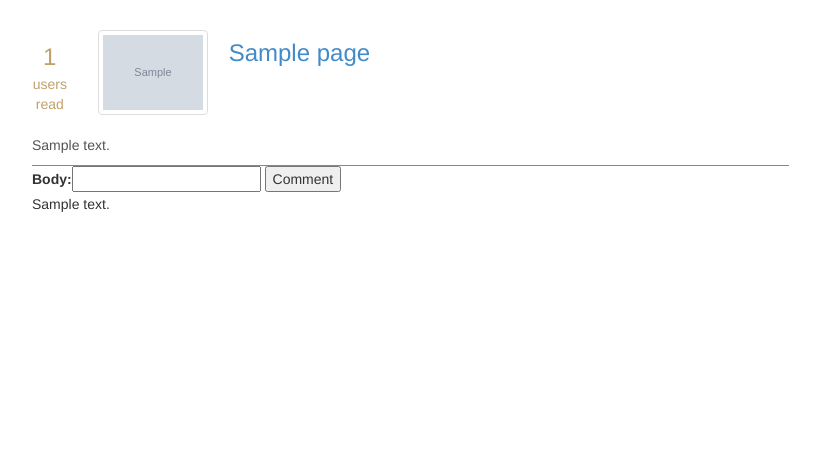
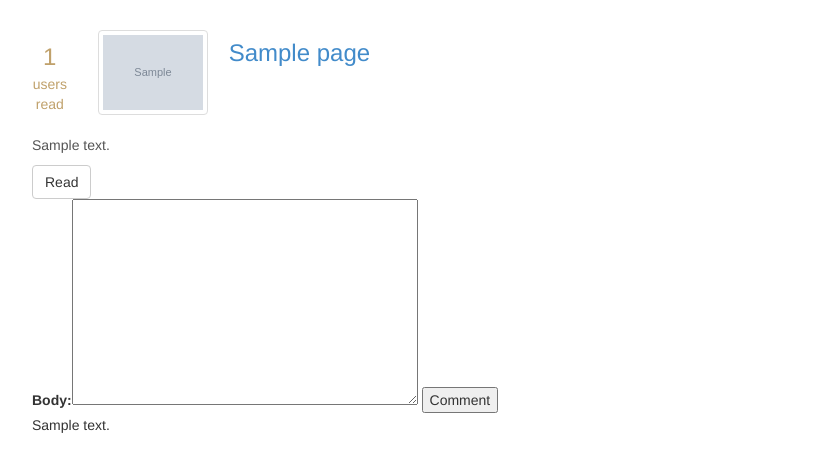
Before and after one commit to hirokiky/kabuso, a Django app: page /page/1/ in a window 1280 px wide. Shown: the part 52-506 px from the top of the page, without its empty margins (33-853 px from the left). Run offline with Django 3.2, Linux system fonts and the light colour scheme; tables that the repository leaves empty hold one stand-in row (values such as "Sample post"); grey boxes marked "Sample" are stand-in pictures; some libraries are stand-ins or nearby versions.

Commit message:
Created plain Read button on page detail

```diff
--- a/kabuso/core/api.py
+++ b/kabuso/core/api.py
@@ -26,6 +26,12 @@ def read_page(url, user):
         'first_read': is_first,
         'already_read': already_read,
         'page': page,
+    }
+
+
+def is_read_page(user, page):
+    return {
+        'is_read': Read.objects.filter(page=page, user=user).exists(),
     }
 
 
--- a/kabuso/webfront/forms.py
+++ b/kabuso/webfront/forms.py
@@ -10,4 +10,4 @@ class PageDetailForm(forms.Form):
 
 
 class CommentPageForm(forms.Form):
-    body = forms.CharField(max_length=4095, widget=forms.TextInput())
+    body = forms.CharField(max_length=4095, widget=forms.Textarea())
--- a/kabuso/webfront/static/webfront/css/main.css
+++ b/kabuso/webfront/static/webfront/css/main.css
@@ -12,10 +12,6 @@ body {
     max-height: 279px;  /* col-md-4 */
 }
 
-.page-detail {
-    border-bottom: solid 1px #888888;
-}
-
 .page-title-body {
     text-decoration: none;
 }
@@ -24,13 +20,13 @@ body {
     color: #333333;
 }
 
-.page-detail .page-comment-count {
+.page-detail .page-read-count {
     text-align: center;
     padding-top: 20px;
     color: #c0a16b;
 }
 
-.page-detail .page-comment-count span {
+.page-detail .page-read-count span {
     display: block;
     font-size: x-large;
 }
--- a/kabuso/webfront/templates/webfront/detail_page.html
+++ b/kabuso/webfront/templates/webfront/detail_page.html
@@ -4,27 +4,25 @@
   <div class="page-detail">
     <div class="row page-title">
       <div class="col-md-1">
-        <div class="page-comment-count">
+        <div class="page-read-count">
           <span>{{ users_read }}</span>
           users read
         </div>
       </div>
-      <div class="col-md-2"><img class="page-summary-image img-thumbnail" src="{{ page.summary_image_url }}" /></div>
+      {% if page.summary_image_url %}
+        <div class="col-md-2"><img class="page-summary-image img-thumbnail" src="{{ page.summary_image_url }}" /></div>
+      {% endif %}
       <div class="col-md-8"><h3><a class="page-title-link" href="{{ page.page_url }}" target="_blank">{{ page.title }}</a></h3></div>
     </div>
-    <div class="row">
-      <div class="col-md-9">
-        <p class="page-description">{{ page.description }}</p>
-      </div>
-      {% if page.summary_image_url %}
-        <div class="col-md-3">
-        </div>
-      {% endif %}
-    </div>
+    <p class="page-description">{{ page.description }}</p>
   </div>
 
   {% if user_comment %}
     {{ user_comment.body }}
+  {% endif %}
+
+  {% if not user_read %}
+    <button class="btn btn-default">Read</button>
   {% endif %}
 
   {% if comment_form %}
--- a/kabuso/webfront/views.py
+++ b/kabuso/webfront/views.py
@@ -71,15 +71,20 @@ def page_detail(request, page_id):
         else:
             user_comment = resp['comment']
             comment_form = None
+
+        resp = core_api.is_read_page(request.user, page)
+        user_read = resp['is_read']
     else:
         user_comment = None
         comment_form = forms.CommentPageForm()
+        user_read = False
 
     return {'page': page,
             'comments': comments,
             'user_comment': user_comment,
             'comment_form': comment_form,
-            'users_read': page.reads.count()}
+            'users_read': page.reads.count(),
+            'user_read': user_read}
 
 
 @login_required
```
